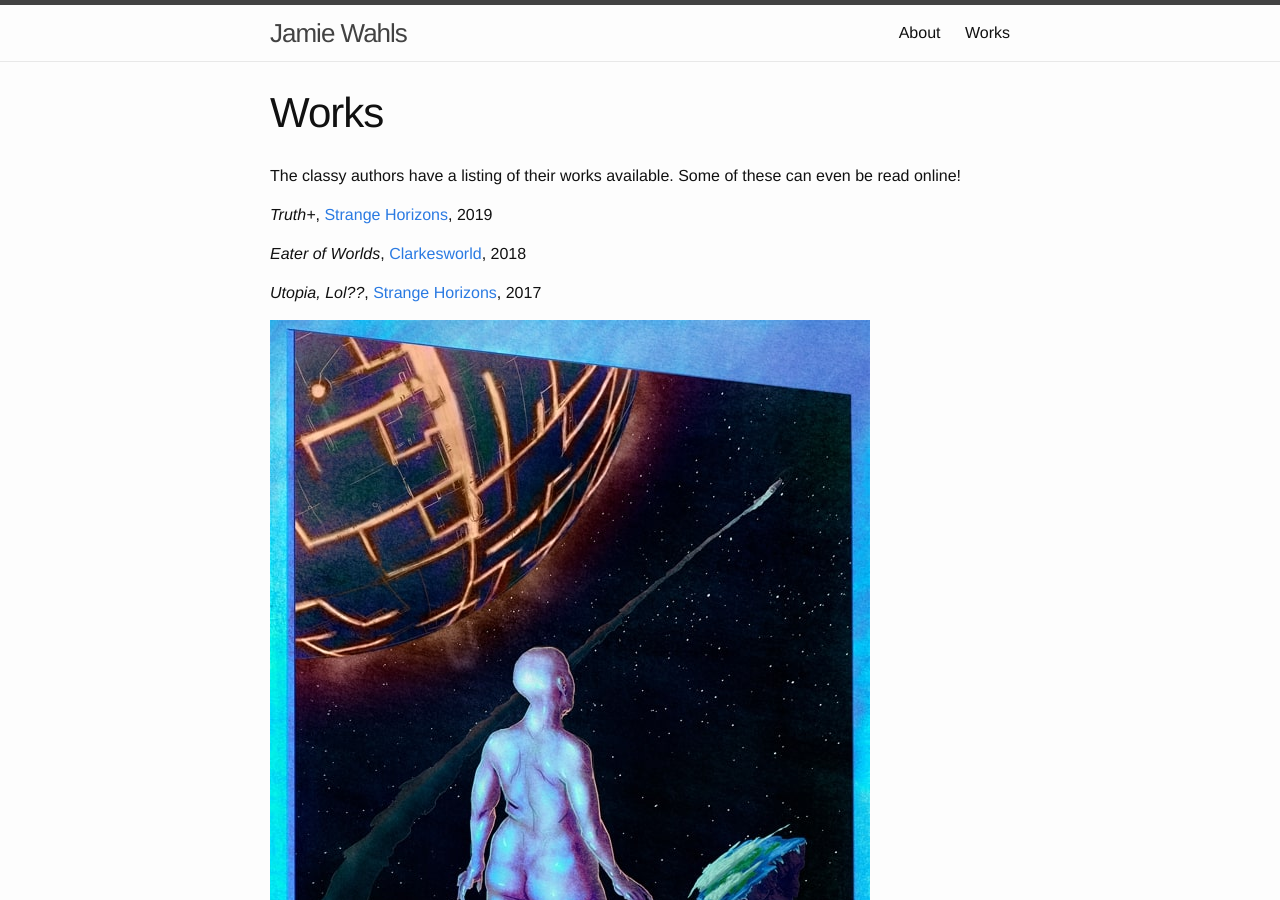
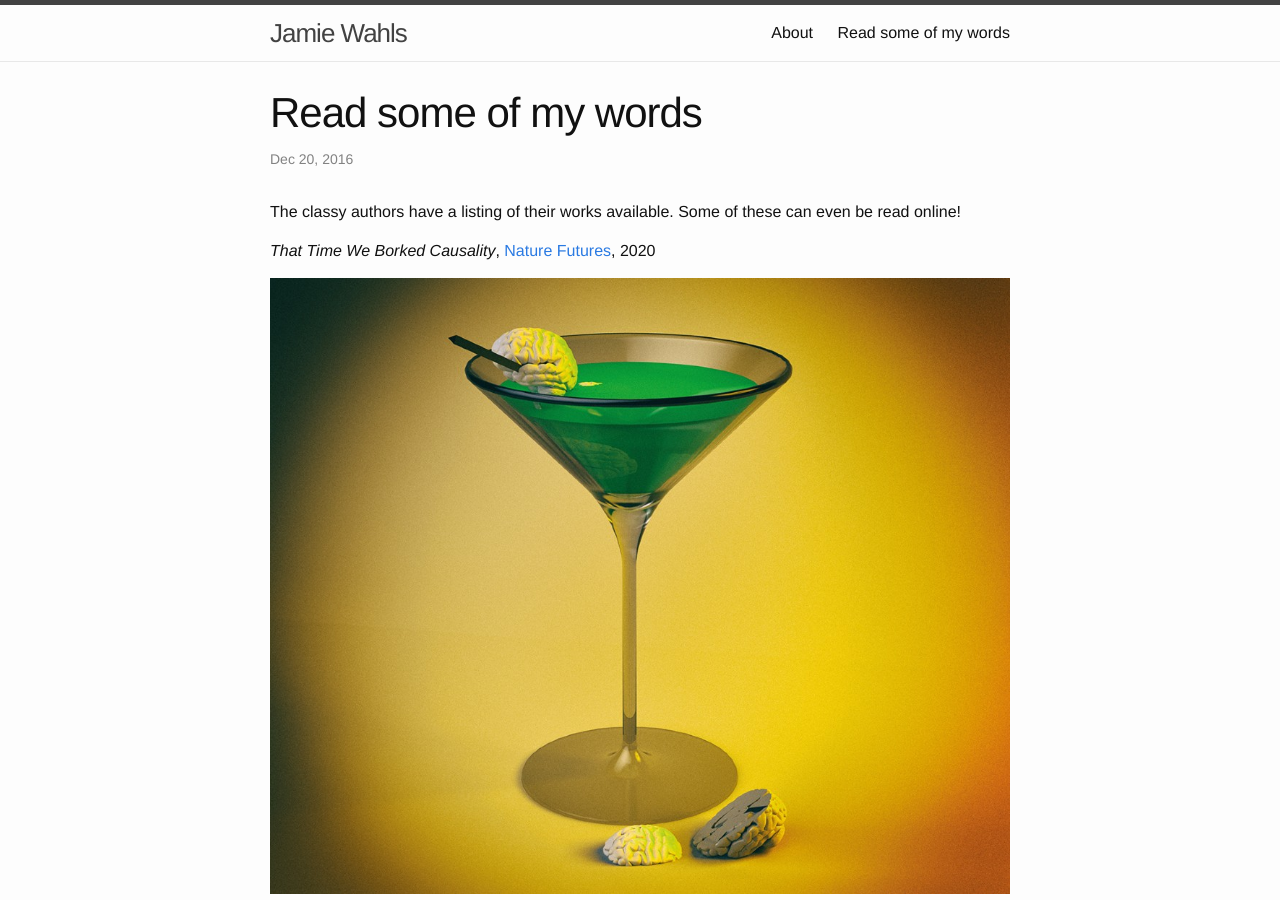
Before and after one commit to jayterwahl/author-website.github.io, a Jekyll site: the page built from works.md, in a window 1280 px wide and 900 px high. Built offline with Jekyll 4.4.1, drawn with Linux system fonts in a browser that asks for light colours.

Commit message:
Updating actual list of works sigh

```diff
--- a/works.md
+++ b/works.md
@@ -1,10 +1,15 @@
 ---
-layout: page
-title: Works
-permalink: /works/
+layout: post
+title:  "Read some of my words"
+date:   2016-12-20 15:21:32 -0700
+categories: announcements
 ---
 
 The classy authors have a listing of their works available. Some of these can even be read online!
+
+*That Time We Borked Causality*, [Nature Futures](https://www.nature.com/articles/d41586-020-02384-4?utm_source=twt_nft&utm_medium=social&utm_campaign=futures), 2020
+
+![Borked cover illustration](/assets/borkedcover.jpg)
 
 *Truth+*, [Strange Horizons](http://strangehorizons.com/fiction/truth/), 2019
 
```
